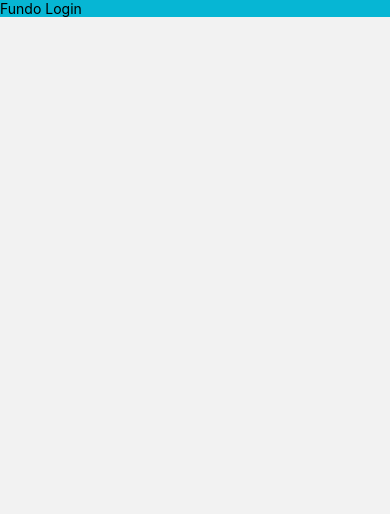
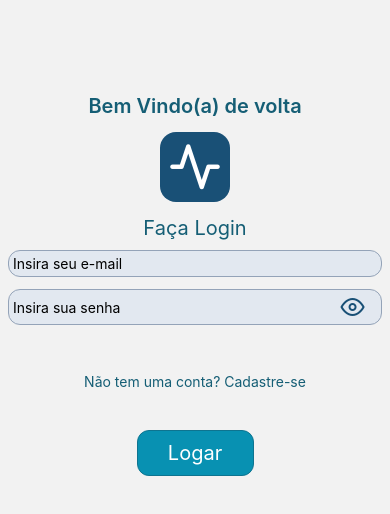
Before and after one commit to SamuMeneDev/cuidaFacil, a React Native app: screen / in a window 390 px wide. Shown: the top 514 px of the page. Built offline with nearby package versions, Linux system fonts and the light colour scheme.

Commit message:
Layout da tela de login e inicio da tela de cadastro

```diff
--- a/App.tsx
+++ b/App.tsx
@@ -3,6 +3,7 @@ import './global.css';
 import { createNativeStackNavigator } from '@react-navigation/native-stack';
 import { Splash } from './src/pages/Splash/Splash';
 import { Login } from './src/pages/Login/Login';
+import Cadastro from '@/pages/Cadastro/Cadastro';
 
 const Stack = createNativeStackNavigator();
 
@@ -12,6 +13,7 @@ export default function App() {
     <Stack.Navigator>
       <Stack.Screen component={Splash} name="Splash" options={{headerShown:false}} />
       <Stack.Screen component={Login} name="Login" options={{headerShown:false}} />
+      <Stack.Screen component={Cadastro} name="Cadastro" options={{headerShown:false}} />
     </Stack.Navigator>
    </NavigationContainer>
   );
--- a/src/components/Logo.tsx
+++ b/src/components/Logo.tsx
@@ -9,8 +9,8 @@ interface LogoProps {
 
 export function Logo({size = 70, color = "#ffffff", bgColor=globalStyles.colors.azul600}: LogoProps) {
     return (
-        <View style={{backgroundColor: bgColor, padding: 5}} className="rounded-lg flex items-center justify-center">
-            <Feather name="activity" size={size} color={color}  />
+        <View style={{backgroundColor: bgColor, padding: 5, width:size, height:size}} className="rounded-2xl flex items-center justify-center">
+            <Feather name="activity" size={size-16} color={color}  />
         </View>
     )
 }
--- /dev/null
+++ b/src/components/inputs/InputSenha.tsx
@@ -0,0 +1,13 @@
+import { TextInput, TextInputProps, View } from "react-native";
+
+interface InputSenhaProps extends TextInputProps {
+
+}
+
+export default function InputSenha({...props}: InputSenhaProps) {
+    return (
+        <View>
+            <TextInput {...props}  />
+        </View>
+    )
+}
--- /dev/null
+++ b/src/pages/Cadastro/Cadastro.tsx
@@ -0,0 +1,15 @@
+import { CommonActions, useNavigation } from "@react-navigation/native";
+import { Pressable, Text } from "react-native";
+import { SafeAreaView } from "react-native-safe-area-context";
+
+export default function Cadastro() {
+    const navigation = useNavigation()
+
+    return (
+        <SafeAreaView>
+            <Pressable onPress={()=>navigation.dispatch(CommonActions.navigate("Login"))}>
+                <Text>Já tem uma conta? Faça Login</Text>
+            </Pressable>
+        </SafeAreaView>
+    )
+}
--- a/src/pages/Login/Login.tsx
+++ b/src/pages/Login/Login.tsx
@@ -1,10 +1,55 @@
 import { SafeAreaView } from "react-native-safe-area-context";
-import {View, Text} from 'react-native';
+import {View, Text, TextInput, Pressable, Keyboard} from 'react-native';
+import { Logo } from "@/components/Logo";
+import { Feather } from "@expo/vector-icons";
+import globalStyles from "@/globalStyles";
+import { CommonActions, useNavigation } from "@react-navigation/native";
 export function Login() {
+    const navigation = useNavigation();
+
     return (
         <SafeAreaView style={{flex: 1}}>
-            <View className="bg-cyan-500">
-                <Text>Fundo Login</Text>
+            <View style={{flex: 1}} onTouchStart={()=>Keyboard.dismiss()}>
+                <View style={{flex:0.2}}>
+
+                </View>
+                {/* SAUDACOES */}
+                <View className="flex items-center gap-3">
+                    <Text className="font-semibold text-cyan-800 text-xl">Bem Vindo(a) de volta</Text>
+                    <Logo />
+                    <Text className="text-cyan-800 font-normal text-xl">Faça Login</Text>
+                </View>
+                <View className="gap-10">
+                    {/*CAMPOS*/}
+                    <View className="p-2 gap-3">
+                        {/* EMAIL */}
+                        <View className="border flex-row border-slate-400 p-1 rounded-xl bg-slate-200">
+                            <TextInput placeholder="Insira seu e-mail" />
+                        </View>
+                        {/* SENHA */}
+                        <View className="border flex-row justify-between items-center border-slate-400 p-1 rounded-xl bg-slate-200">
+                            <TextInput placeholder="Insira sua senha" className="w-[90%]" />
+                            <Pressable className="w-[10%]">
+                                <Feather name="eye" color={globalStyles.colors.azul600} size={24} />
+                            </Pressable>
+                        </View>
+                    </View>
+
+                    {/* NÃO TEM UMA CONTA */}
+                    <View className="items-center">
+                        <Pressable onPress={()=>navigation.dispatch(CommonActions.navigate("Cadastro"))}>
+                            <Text className="text-cyan-800 font-normal">Não tem uma conta? Cadastre-se</Text>
+                        </Pressable>
+                    </View>
+                    {/* LOGAR */}
+                    <View className="items-center">
+                        <Pressable className="min-w-[30%] flex items-center bg-cyan-600 border border-cyan-700 p-2 rounded-xl">
+                            <Text className="text-white text-xl">Logar</Text>
+                        </Pressable>
+                    </View>
+
+
+                </View>
             </View>
         </SafeAreaView>
     )
```
Also changed, not shown: tsconfig.json (+6 -1 lines), assets/bg/top.png (added).
